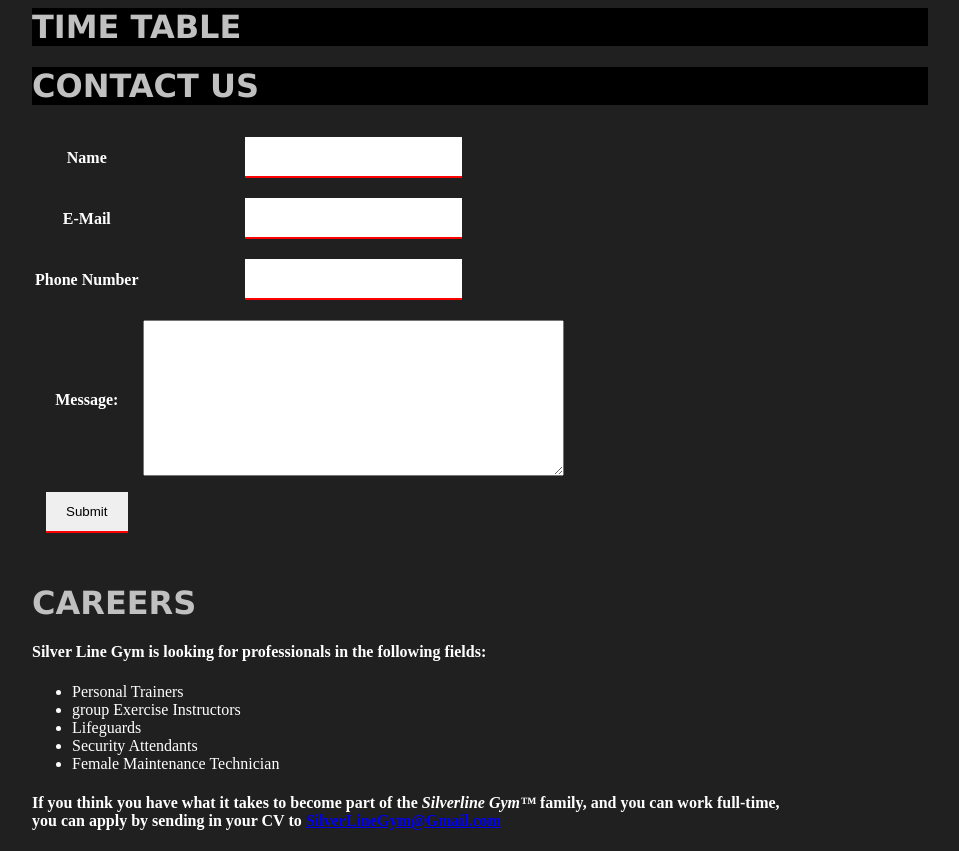
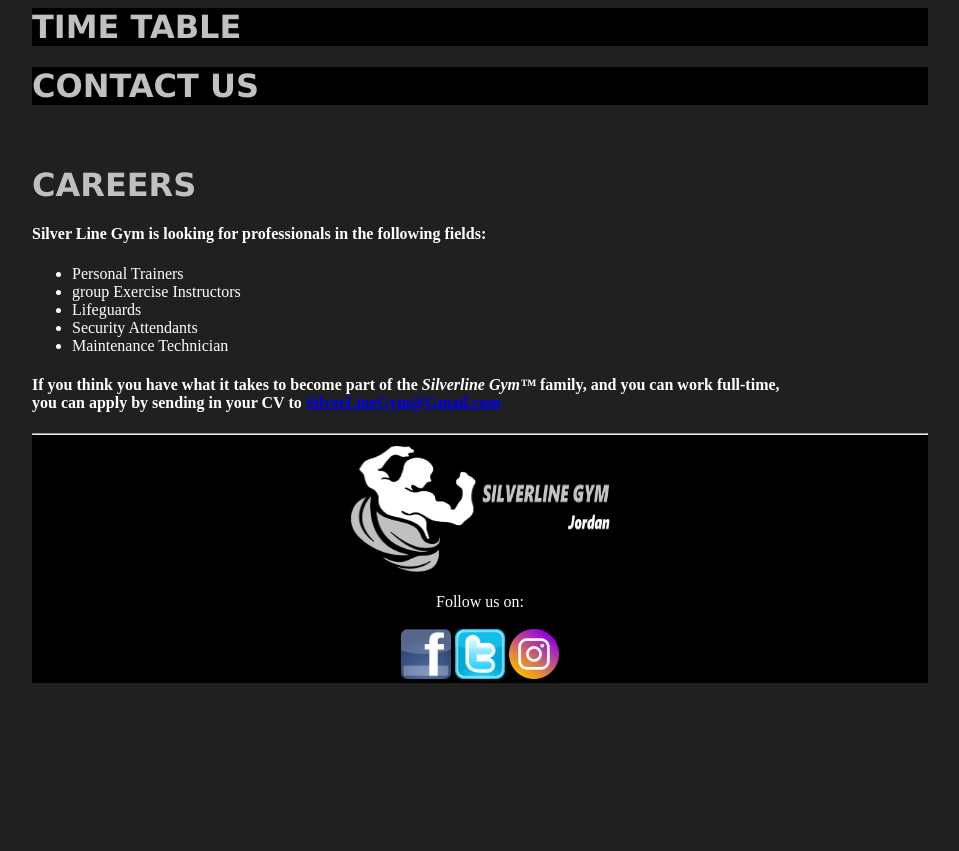
Before and after one commit to evanholt1/web_project, a plain HTML site: page index.html in a window 1280 px wide. Shown: the part 3380-4231 px from the top of the page, without its empty margins (160-1119 px from the left). After the commit the page ends 4079 px from the top, so only its background shows below. Drawn offline with Linux system fonts and the light colour scheme.

Commit message:
added footer

```diff
--- a/index.html
+++ b/index.html
@@ -5,11 +5,13 @@
   <meta name="viewport" content="width=device-width, initial-scale=1.0">
   <title>SILVERLINE GYM&trade; Jo</title>
   <style>
-    body {
+    /* generally, for the whole page : */
+	body {
 	background-color:#202020;
 	margin: 0px 15%;
 	}
 
+	/* to fix issue with sticky overlapping when scrolling to a section above : */
 	:target:before {
 	  content:"";
       display:block;
@@ -17,6 +19,7 @@
       margin:-195px 0 0; /* negative fixed header height */
     }
 
+    /* all .sticky are for the 'sticky' vanigation bar and logo */
 	.sticky {
       position: sticky;
       top: 0;
@@ -47,27 +50,31 @@
       text-decoration: none;
     }
 
-    /* Change the link color to #111 (black) on hover */
+    /* Change the link color of a navigation bar in sticky to #111 (black) on hover */
     .sticky li a:hover {
       background-color: #111;
     }
 
+	/* for titles of sections: */
 	.headers {
 	color:#C0C0C0;
 	font-family:verdana;
 	background-color:black;
 	}
 
-	p ,th {
+	/* generally,for all body text : */
+	p ,th , .careers, .memberships{
 	color:white;
 	}
 
+    /* to position images left or right of text: */
 	.clearfix::after {
       content: "";
       clear: both;
       display: table;
     }
 
+	/* so facilities animation works */
 	.fling-minislide {width:350px; height:300px; overflow:hidden;  }
 	.fling-minislide img{ position:absolute; animation:fling-minislide 40s infinite; opacity:0;  width:997px; height: 450px;}
 	@keyframes fling-minislide {25%{opacity:1;} 40%{opacity:0;}}
@@ -80,16 +87,20 @@
 	.fling-minislide img:nth-child(2){animation-delay:30s;}
 	.fling-minislide img:nth-child(1){animation-delay:35s;}
 
-	.careers, .memberships {
-	color:white;
-	}
-
+	/* for forms (after removing tables) */
 	input {
 	padding: 12px 20px;
     margin: 8px 0;
     box-sizing: border-box;
 	border: none;
     border-bottom: 2px solid red;
+	}
+
+	/* footer styling*/
+
+	footer {
+	background-color:black;
+	text-align:center; /* for images in center*/
 	}
   </style>
 </head>
@@ -230,27 +241,23 @@
 	  <div class="headers">
 	    <h1 >CONTACT US</h1>
 	  </div>
-	  <div class="table">
-	    <table>
+	  <!--
+	  <div>
+
           <form method="post" action="">
-            <tr>
-		      <th>Name</th><th><input type="text" name="Name-textbox" size="20"/></th>
-		    </tr>
-            <tr>
-		      <th>E-Mail</th><th><input type="text" name="E-Mail-textbox" size"20"/></th>
-		    </tr>
-			<tr>
-			  <th>Phone Number</th><th><input type="text" name="PhoneNumber-textbox" size"20" maxlength="10"/></th>
-			</tr>
-			<tr></tr><tr></tr><tr></tr><tr></tr> <!--just to leave some space between the textboxes and the textarea -->
-			<tr>
-			  <th><label>Message:</label></th><th><textarea cols="50" rows="10"></textarea></th>
-			</tr>
-			<tr>
-			  <th><input type="submit" name="submit tbutton"/></th>
-			</tr>
+
+		      Name<input type="text" name="Name-textbox" size="20"/>
+
+		      E-Mail<input type="text" name="E-Mail-textbox" size"20">
+
+			  Phone Number<input type="text" name="PhoneNumber-textbox" size"20" maxlength="10">
+
+			  <label>Message:</label><textarea cols="50" rows="10">
+
+			  <input type="submit" name="submit tbutton">
+
 		  </form>
-		</table>
+		-->
 	  </div>
       <div class="careers">
 		<br>
@@ -261,11 +268,23 @@
 		  <li>group Exercise Instructors</li>
 		  <li>Lifeguards</li>
 		  <li>Security Attendants</li>
-		  <li>Female Maintenance Technician</li>
+		  <li>Maintenance Technician</li>
 		</ul>
 		<h4>If you think you have what it takes to become part of the <strong><em>Silverline Gym&trade;</em></strong> family, and you can work full-time,<br> you can apply by sending in your CV to <a href="mailto:SilverLineGym@Gmail.com">SilverLineGym@Gmail.com</a></h4>
 	  </div>
 	</div>
 
+
+  <footer>
+    <hr>
+	<img src="images/logo.png" alt="Silverline Gym Logo" width="130" height="130"/>
+	<img src="images/name1.png" alt="Silverline Gym Name" width="130" height="130"/>
+	<br>
+	<p>Follow us on:<br><br>
+	   <a href='http://www.facebook.com' alt='facebook page link'><img src="images/facebook.png" alt="Silverline Gym Name" width="50" height="50"/></a>
+	   <a href='http://www.twitter.com' alt='twitter accout link'><img src="images/twitter.png" alt="Silverline Gym Name" width="50" height="50"/></a>
+	   <a href='http://www.instagram.com' alt='instagram page link'><img src="images/instagram.png" alt="Silverline Gym Name" width="50" height="50"/></a>
+	</p>
+  </footer>
 </body>
 </html>
```
